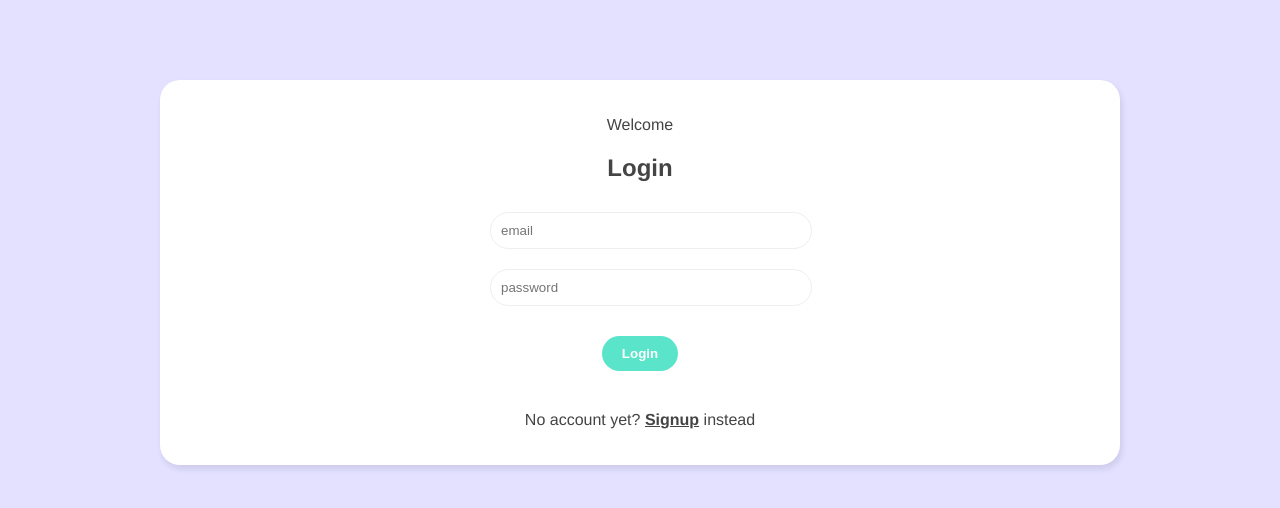
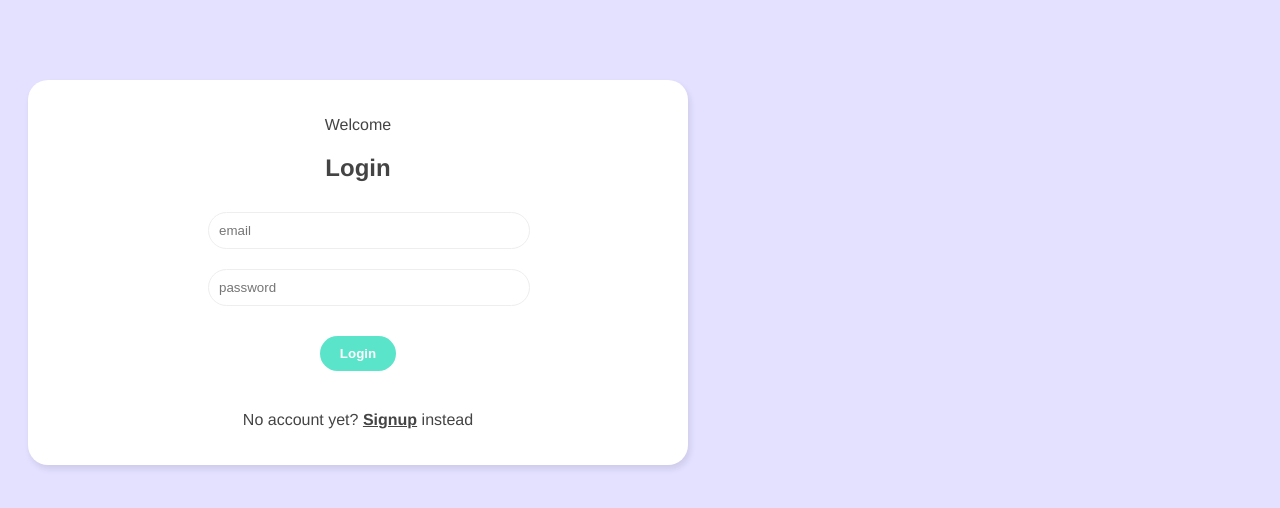
Before and after one commit to AlanLeverenz/live-chat, a Vue app: page / in a window 1280 px wide. Shown: the top 508 px of the page. Built offline with nearby package versions, Linux system fonts and the light colour scheme; no server answers.

Commit message:
set scrollTop to scroll Height of messages

```diff
--- a/src/assets/main.css
+++ b/src/assets/main.css
@@ -3,9 +3,9 @@ body {
   color: #444;
 }
 .container {
-  width: 90%;
-  max-width: 960px;
-  margin: 80px auto;
+  /* width: 80%; */
+  max-width: 660px;
+  margin: 80px 20px;
   border-radius: 20px;
   box-shadow: 2px 4px 6px rgba(28, 6, 49, 0.1);
   background: white;
--- a/src/components/ChatWindow.vue
+++ b/src/components/ChatWindow.vue
@@ -1,7 +1,8 @@
 <template>
   <div class="chat-window">
     <div v-if="error">{{ error }}</div>
-    <div v-if="documents" class="messages">
+    <!-- ref="messages" has values for scrollTop and scrollHeight -->
+    <div v-if="documents" class="messages" ref="messages">
       <div v-for="doc in formattedDocuments" :key="doc.id" class="single">
         <span class="created-at">{{ doc.createdAt }}</span>
         <span class="name">{{ doc.name }}</span>
@@ -14,7 +15,7 @@
 <script>
 import getCollection from '../composables/getCollection'
 import { formatDistanceToNow } from 'date-fns'
-import { computed } from '@vue/runtime-core'
+import { computed, onUpdated, ref } from '@vue/runtime-core'
 
 export default {
   setup() {
@@ -31,7 +32,14 @@ export default {
         }
     })
 
-    return { error, documents, formattedDocuments }
+    // auto-scroll sets top of scroll to the height.
+    const messages = ref(null)
+
+    onUpdated(() => {
+        messages.value.scrollTop = messages.value.scrollHeight
+    })
+
+    return { error, documents, formattedDocuments, messages }
   }
 }
 </script>
```
